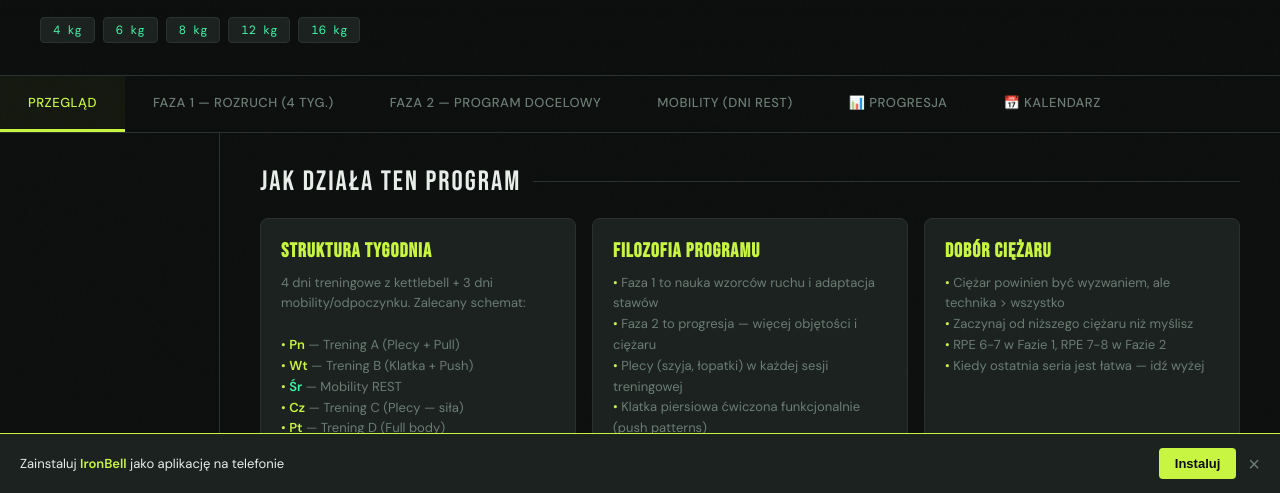
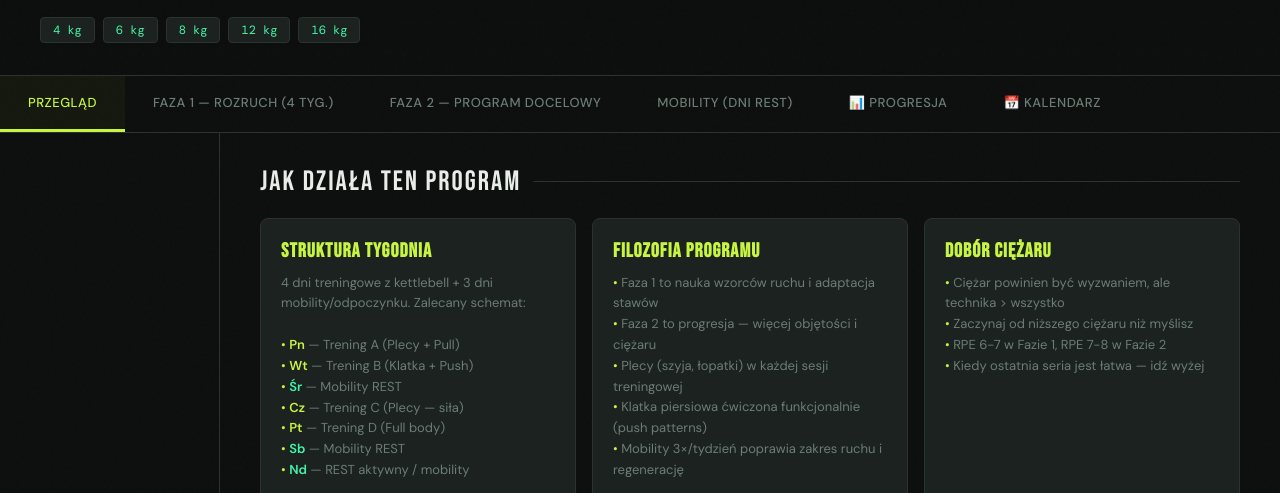
Before and after one commit to 022jebs/ironbell, a plain HTML site: page index.html in a window 1280 px wide. Shown: the part 307-800 px from the top of the page. Drawn offline with nearby package versions, Linux system fonts and the light colour scheme.

Commit message:
Add files via upload

```diff
--- a/index.html
+++ b/index.html
@@ -2156,7 +2156,7 @@ function fmtDisplay(d) {
   </div>
 </div>
 
-<div id="install-banner" style="display:none;position:fixed;bottom:0;left:0;right:0;z-index:9999;background:#1c2220;border-top:1px solid #c8f542;padding:14px 20px;display:flex;align-items:center;gap:12px;font-family:'DM Sans',sans-serif">
+<div id="install-banner" style="display:none;position:fixed;bottom:0;left:0;right:0;z-index:9999;background:#1c2220;border-top:1px solid #c8f542;padding:14px 20px;align-items:center;gap:12px;font-family:'DM Sans',sans-serif">
   <span style="flex:1;font-size:13px;color:#e8ede9">Zainstaluj <strong style="color:#c8f542">IronBell</strong> jako aplikację na telefonie</span>
   <button id="install-btn" style="background:#c8f542;color:#0d0f0e;border:none;border-radius:4px;padding:8px 16px;font-weight:600;font-size:13px;cursor:pointer">Instaluj</button>
   <button onclick="document.getElementById('install-banner').style.display='none'" style="background:none;border:none;color:#6b7d74;font-size:20px;cursor:pointer;line-height:1">×</button>
```
